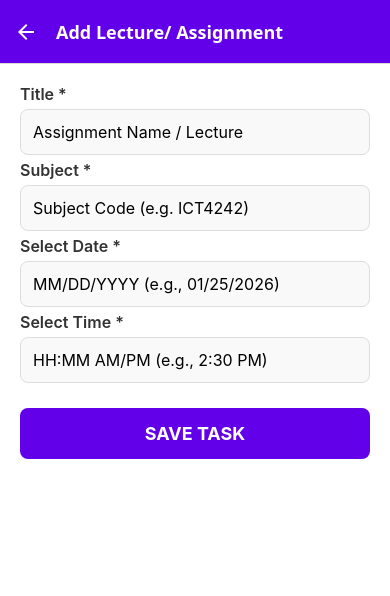
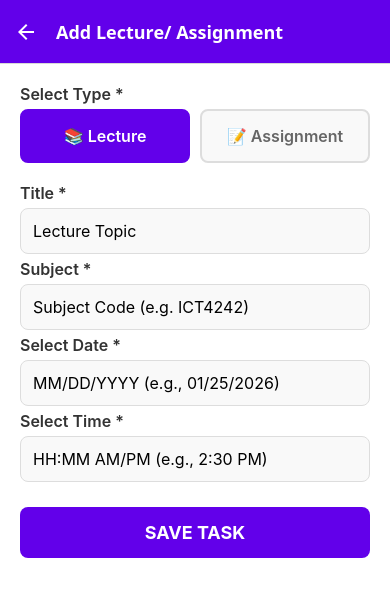
Before and after one commit to KasunUdayanga/Unimate, a React Native app: screen /AddTask in a window 390 px wide. Shown: the top 596 px of the page. Built offline with nearby package versions, Linux system fonts and the light colour scheme.

Commit message:
feat: Add task type selection and enhance task storage management

```diff
--- a/src/components/TaskCard.js
+++ b/src/components/TaskCard.js
@@ -3,10 +3,24 @@ import { View, Text, StyleSheet, TouchableOpacity } from "react-native";
 import { MaterialIcons } from "@expo/vector-icons";
 import PropTypes from "prop-types";
 
-const TaskCard = ({ title, subject, dueDate, onDelete }) => {
+const TaskCard = ({ type, title, subject, dueDate, onDelete }) => {
+  console.log("TaskCard type:", type);
+  const isLecture = type === "lecture";
+  const cardColor = isLecture ? "#E3F2FD" : "#FFF3E0";
+  const accentColor = isLecture ? "#1976D2" : "#F57C00";
+  const icon = isLecture ? "school" : "assignment";
+  const typeLabel = isLecture ? "📚 Lecture" : "📝 Assignment";
+
   return (
-    <View style={styles.card}>
+    <View style={[styles.card, { backgroundColor: cardColor }]}>
+      <View style={styles.iconContainer}>
+        <MaterialIcons name={icon} size={32} color={accentColor} />
+      </View>
+
       <View style={styles.content}>
+        <View style={styles.header}>
+          <Text style={[styles.type, { color: accentColor }]}>{typeLabel}</Text>
+        </View>
         <Text style={styles.title}>{title}</Text>
         <Text style={styles.subject}>{subject}</Text>
         <Text style={styles.date}>Due: {dueDate}</Text>
@@ -21,7 +35,6 @@ const TaskCard = ({ title, subject, dueDate, onDelete }) => {
 
 const styles = StyleSheet.create({
   card: {
-    backgroundColor: "#fff",
     padding: 15,
     borderRadius: 12,
     marginBottom: 12,
@@ -34,8 +47,19 @@ const styles = StyleSheet.create({
     shadowOpacity: 0.1,
     shadowRadius: 4,
   },
+  iconContainer: {
+    marginRight: 12,
+  },
   content: {
     flex: 1,
+  },
+  header: {
+    marginBottom: 4,
+  },
+  type: {
+    fontSize: 12,
+    fontWeight: "bold",
+    textTransform: "uppercase",
   },
   title: {
     fontSize: 18,
@@ -59,6 +83,7 @@ const styles = StyleSheet.create({
 });
 
 TaskCard.propTypes = {
+  type: PropTypes.string.isRequired,
   title: PropTypes.string.isRequired,
   subject: PropTypes.string.isRequired,
   dueDate: PropTypes.string.isRequired,
--- a/src/screens/AddTaskScreen.js
+++ b/src/screens/AddTaskScreen.js
@@ -10,6 +10,7 @@ import {
 import { saveTask } from "../utils/storage";
 
 export default function AddTaskScreen({ navigation }) {
+  const [type, setType] = useState("lecture");
   const [title, setTitle] = useState("");
   const [subject, setSubject] = useState("");
   const [dateText, setDateText] = useState("");
@@ -67,10 +68,13 @@ export default function AddTaskScreen({ navigation }) {
 
     const newTask = {
       id: Date.now().toString(),
+      type: type, // This should be 'lecture' or 'assignment'
       title,
       subject,
       dueDate: `${dateText} at ${timeText}`,
     };
+
+    console.log("Saving task:", newTask); // Debug log
 
     await saveTask(newTask);
     Alert.alert("Success", "Task saved successfully!");
@@ -79,6 +83,42 @@ export default function AddTaskScreen({ navigation }) {
 
   return (
     <View style={styles.container}>
+      <Text style={styles.label}>Select Type *</Text>
+      <View style={styles.typeContainer}>
+        <TouchableOpacity
+          style={[
+            styles.typeBtn,
+            type === "lecture" && styles.typeBtnActive,
+          ]}
+          onPress={() => setType("lecture")}
+        >
+          <Text
+            style={[
+              styles.typeText,
+              type === "lecture" && styles.typeTextActive,
+            ]}
+          >
+            📚 Lecture
+          </Text>
+        </TouchableOpacity>
+
+        <TouchableOpacity
+          style={[
+            styles.typeBtn,
+            type === "assignment" && styles.typeBtnActive,
+          ]}
+          onPress={() => setType("assignment")}
+        >
+          <Text
+            style={[
+              styles.typeText,
+              type === "assignment" && styles.typeTextActive,
+            ]}
+          >
+            📝 Assignment
+          </Text>
+        </TouchableOpacity>
+      </View>
 
       <Text style={styles.label}>Title *</Text>
       <TextInput
@@ -88,7 +128,7 @@ export default function AddTaskScreen({ navigation }) {
           setTitle(text);
           if (errors.title) setErrors({ ...errors, title: "" });
         }}
-        placeholder="Assignment Name / Lecture"
+        placeholder={type === "lecture" ? "Lecture Topic" : "Assignment Name"}
       />
       {errors.title ? <Text style={styles.errorText}>{errors.title}</Text> : null}
 
@@ -147,6 +187,32 @@ const styles = StyleSheet.create({
     marginBottom: 5,
     color: "#333",
   },
+  typeContainer: {
+    flexDirection: "row",
+    marginBottom: 20,
+    gap: 10,
+  },
+  typeBtn: {
+    flex: 1,
+    padding: 15,
+    borderRadius: 8,
+    borderWidth: 2,
+    borderColor: "#ddd",
+    backgroundColor: "#f9f9f9",
+    alignItems: "center",
+  },
+  typeBtnActive: {
+    borderColor: "#6200ea",
+    backgroundColor: "#6200ea",
+  },
+  typeText: {
+    fontSize: 16,
+    fontWeight: "600",
+    color: "#666",
+  },
+  typeTextActive: {
+    color: "#fff",
+  },
   input: {
     borderWidth: 1,
     borderColor: "#ddd",
--- a/src/screens/HomeScreen.js
+++ b/src/screens/HomeScreen.js
@@ -6,16 +6,18 @@ import {
   StyleSheet,
   TouchableOpacity,
 } from "react-native";
-import { useFocusEffect } from "@react-navigation/native";
 import { getTasks, deleteTask, clearAllData } from "../utils/storage";
 import TaskCard from "../components/TaskCard";
 import { MaterialIcons } from "@expo/vector-icons";
+import { useFocusEffect } from "@react-navigation/native";
 
+/* eslint-disable react/prop-types */
 export default function HomeScreen({ navigation }) {
   const [tasks, setTasks] = useState([]);
 
   const loadTasks = async () => {
     const data = await getTasks();
+    console.log("Loaded tasks:", data); // Debug log
     setTasks(data);
   };
 
@@ -40,7 +42,7 @@ export default function HomeScreen({ navigation }) {
         </TouchableOpacity>
       ),
     });
-  }, []);
+  }, [navigation]);
 
   useFocusEffect(
     React.useCallback(() => {
@@ -62,14 +64,18 @@ export default function HomeScreen({ navigation }) {
         <FlatList
           data={tasks}
           keyExtractor={(item) => item.id}
-          renderItem={({ item }) => (
+          renderItem={({ item }) => {
+            console.log("Rendering item:", item); // Debug log
+            return (
               <TaskCard
+                type={item.type || "assignment"}
                 title={item.title}
                 subject={item.subject}
                 dueDate={item.dueDate}
                 onDelete={() => handleDelete(item.id)}
               />
-          )}
+            );
+          }}
           contentContainerStyle={styles.list}
         />
       )}
@@ -118,7 +124,11 @@ const styles = StyleSheet.create({
     alignItems: "center",
     elevation: 5,
     shadowColor: "#000",
-    shadowOffset: { width: 0, height: 2 },
+    shadowOffset: {
+      width: 0,
+      height: 2,
+    },
     shadowOpacity: 0.3,
+    shadowRadius: 4,
   },
 });
--- a/src/utils/storage.js
+++ b/src/utils/storage.js
@@ -1,72 +1,104 @@
 import AsyncStorage from "@react-native-async-storage/async-storage";
 
-const USER_KEY = "@unimate_user";
-const TASKS_KEY = "@unimate_tasks";
+const USERS_KEY = "users";
+const TASKS_KEY = "tasks";
 
-export const registerUser = async (userData) => {
+// User Registration
+export const registerUser = async (user) => {
   try {
-    await AsyncStorage.setItem(USER_KEY, JSON.stringify(userData));
+    const users = await AsyncStorage.getItem(USERS_KEY);
+    const userList = users ? JSON.parse(users) : [];
+
+    const existingUser = userList.find((u) => u.email === user.email);
+    if (existingUser) {
+      return false;
+    }
+
+    userList.push(user);
+    await AsyncStorage.setItem(USERS_KEY, JSON.stringify(userList));
     return true;
-  } catch (e) {
-    console.error("Error registering user:", e);
+  } catch (error) {
+    console.error("Error registering user:", error);
     return false;
   }
 };
 
+// User Login
 export const checkLogin = async (email, password) => {
   try {
-    const jsonValue = await AsyncStorage.getItem(USER_KEY);
-    if (jsonValue != null) {
-      const user = JSON.parse(jsonValue);
-      if (user.email === email && user.password === password) {
-        return user;
-      }
-    }
-    return null;
-  } catch (e) {
-    console.error("Error checking login:", e);
+    const users = await AsyncStorage.getItem(USERS_KEY);
+    const userList = users ? JSON.parse(users) : [];
+
+    const user = userList.find(
+      (u) => u.email === email && u.password === password
+    );
+    return user || null;
+  } catch (error) {
+    console.error("Error checking login:", error);
     return null;
   }
 };
 
-export const saveTask = async (newTask) => {
+// Save Task
+export const saveTask = async (task) => {
   try {
-    const existingTasks = await getTasks();
-    const updatedTasks = [...existingTasks, newTask];
-    await AsyncStorage.setItem(TASKS_KEY, JSON.stringify(updatedTasks));
+    const tasks = await AsyncStorage.getItem(TASKS_KEY);
+    const taskList = tasks ? JSON.parse(tasks) : [];
+
+    // Ensure task has a type field, default to 'assignment' if missing
+    const taskWithType = {
+      ...task,
+      type: task.type || 'assignment'
+    };
+
+    taskList.push(taskWithType);
+    await AsyncStorage.setItem(TASKS_KEY, JSON.stringify(taskList));
     return true;
-  } catch (e) {
-    console.error("Error saving task:", e);
+  } catch (error) {
+    console.error("Error saving task:", error);
     return false;
   }
 };
 
+// Get All Tasks
 export const getTasks = async () => {
   try {
-    const jsonValue = await AsyncStorage.getItem(TASKS_KEY);
-    return jsonValue === null ? [] : JSON.parse(jsonValue);
-  } catch (e) {
-    console.error("Error loading tasks:", e);
+    const tasks = await AsyncStorage.getItem(TASKS_KEY);
+    const taskList = tasks ? JSON.parse(tasks) : [];
+
+    // Ensure all tasks have a type field
+    return taskList.map(task => ({
+      ...task,
+      type: task.type || 'assignment'
+    }));
+  } catch (error) {
+    console.error("Error getting tasks:", error);
     return [];
   }
 };
 
-export const deleteTask = async (taskId) => {
+// Delete Task
+export const deleteTask = async (id) => {
   try {
-    const tasks = await getTasks();
-    const filteredTasks = tasks.filter((task) => task.id !== taskId);
-    await AsyncStorage.setItem(TASKS_KEY, JSON.stringify(filteredTasks));
-    return filteredTasks;
-  } catch (e) {
-    console.error("Error deleting task:", e);
+    const tasks = await AsyncStorage.getItem(TASKS_KEY);
+    const taskList = tasks ? JSON.parse(tasks) : [];
+
+    const updatedList = taskList.filter((task) => task.id !== id);
+    await AsyncStorage.setItem(TASKS_KEY, JSON.stringify(updatedList));
+    return updatedList;
+  } catch (error) {
+    console.error("Error deleting task:", error);
     return [];
   }
 };
 
+// Clear All Data (Logout)
 export const clearAllData = async () => {
   try {
-    await AsyncStorage.clear();
-  } catch (e) {
-    console.error("Error clearing data:", e);
+    await AsyncStorage.removeItem(TASKS_KEY);
+    return true;
+  } catch (error) {
+    console.error("Error clearing data:", error);
+    return false;
   }
 };
```
Lines whose indentation alone changed are shown as unchanged.
